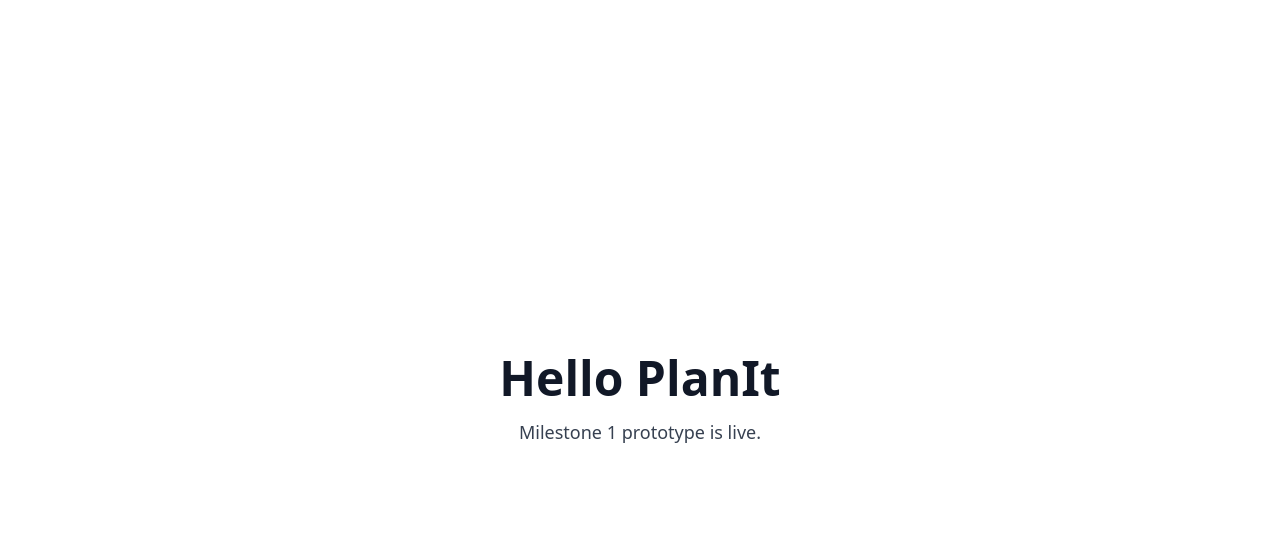
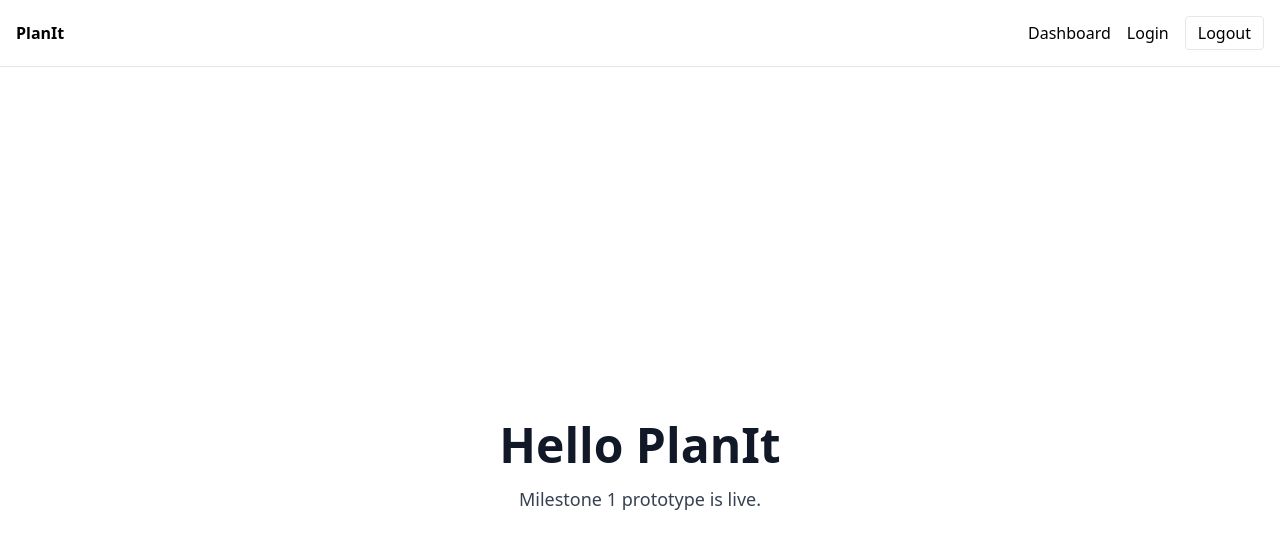
Before and after one commit to Ahmetfrkn/PlanIt-WebApp, a Next.js app: page / in a window 1280 px wide. Shown: the top 548 px of the page. Built offline with nearby package versions, Linux system fonts and the light colour scheme.

Commit message:
Add header and navigation to RootLayout
Refactor RootLayout component to include a header with navigation links and a logout button.

```diff
--- a/app/layout.tsx
+++ b/app/layout.tsx
@@ -2,10 +2,29 @@ import "../styles/globals.css";
 
 export const metadata = { title: "PlanIt", description: "PlanIt WebApp" };
 
-export default function RootLayout({ children }: { children: React.ReactNode }) {
+export default function RootLayout({
+  children,
+}: {
+  children: React.ReactNode;
+}) {
   return (
     <html lang="en">
-      <body className="min-h-screen bg-white text-gray-900">{children}</body>
+      <body className="min-h-screen">
+        <header className="p-4 border-b flex items-center justify-between">
+          <a href="/" className="font-semibold">PlanIt</a>
+          <nav className="space-x-4">
+            <a href="/dashboard">Dashboard</a>
+            <a href="/login">Login</a>
+            <button
+              onClick={() => (window.location.href = "/")}
+              className="px-3 py-1 border rounded"
+            >
+              Logout
+            </button>
+          </nav>
+        </header>
+        {children}
+      </body>
     </html>
   );
 }
```
